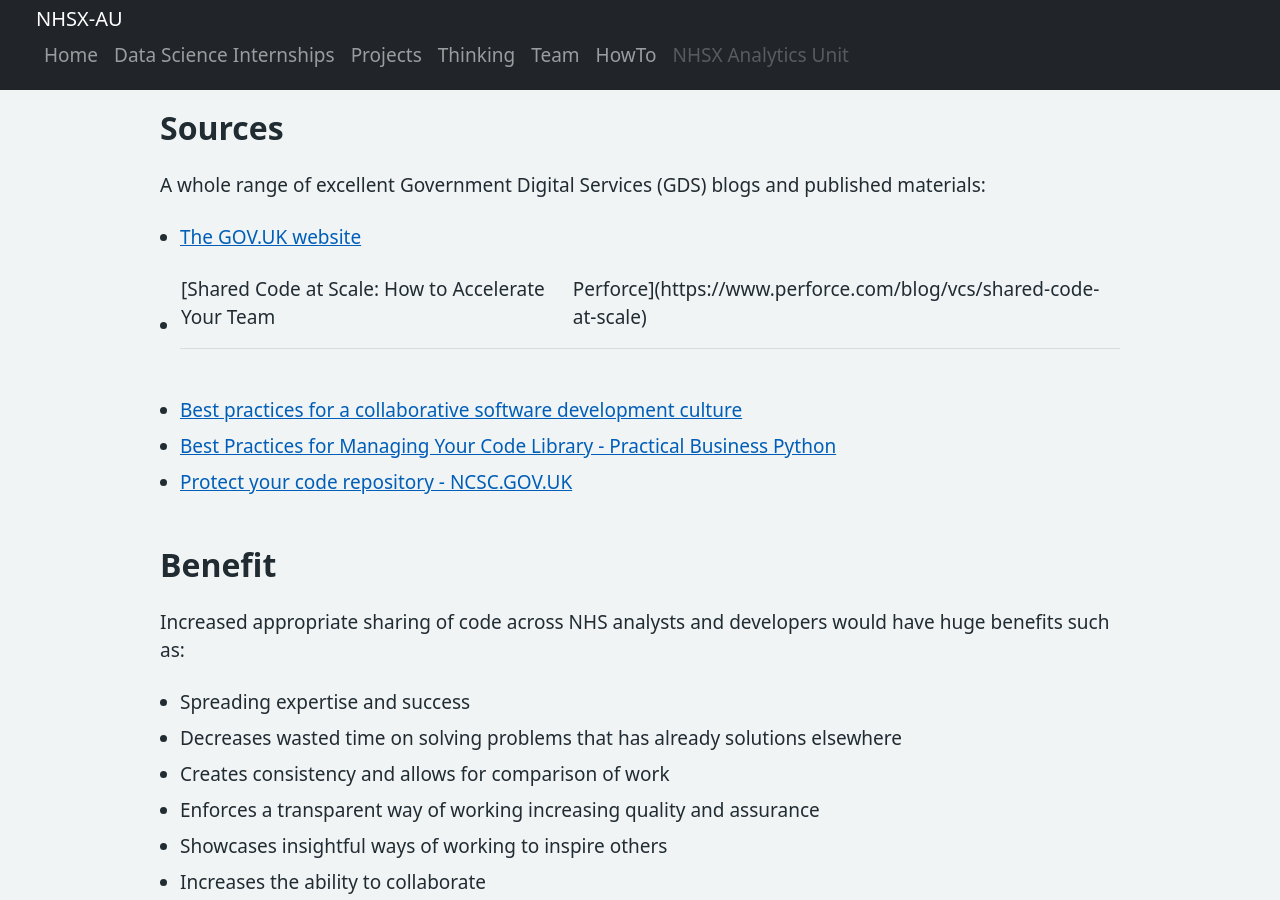
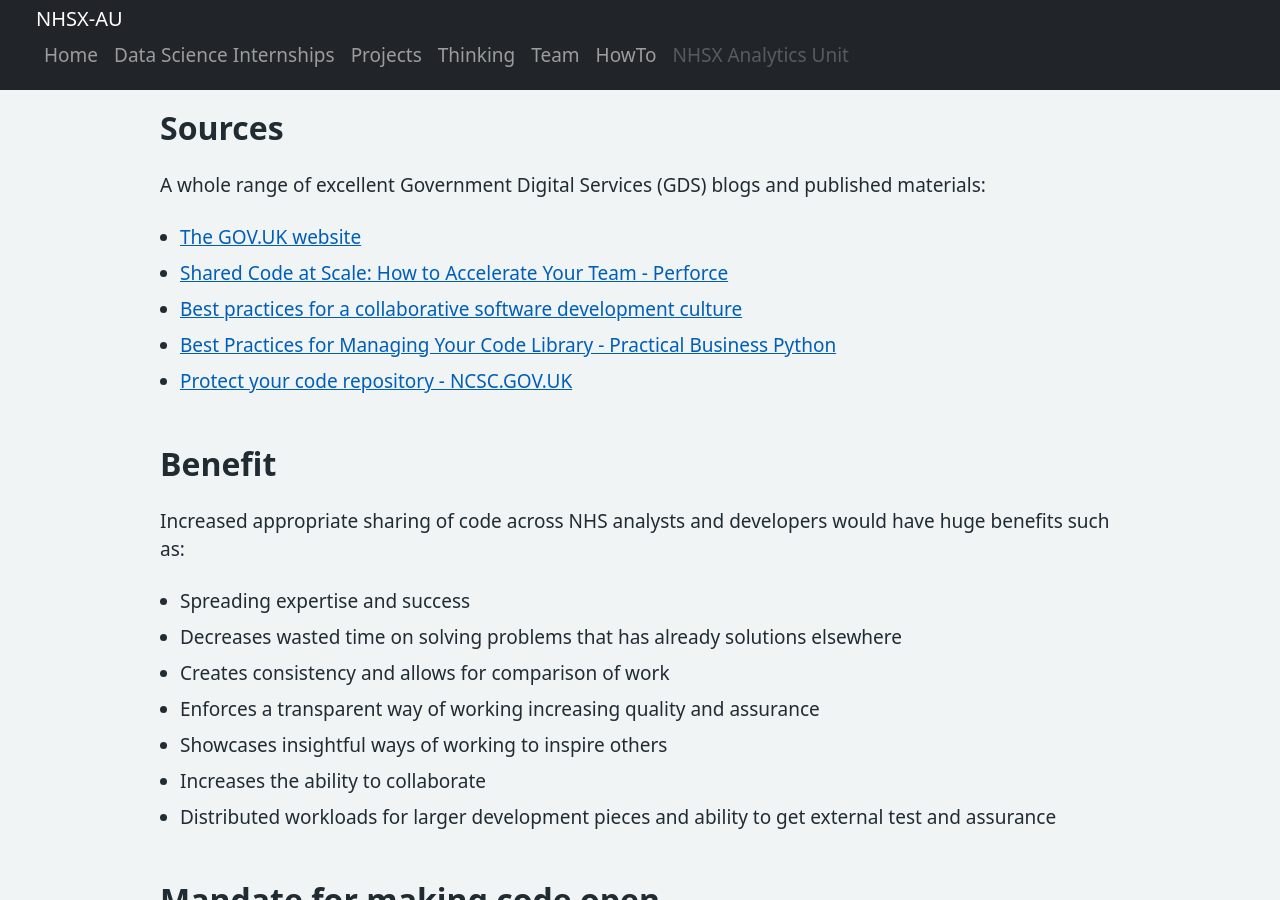
Before and after one commit to nhsx/AnalyticsUnit, a Jekyll site: the page built from codingintheopen.md, in a window 1280 px wide and 900 px high, scrolled down 722 px. Built offline with Jekyll 4.4.1, drawn with Linux system fonts in a browser that asks for light colours.

Commit message:
Update codingintheopen.md

```diff
--- a/codingintheopen.md
+++ b/codingintheopen.md
@@ -19,7 +19,7 @@ Summarising a range of advice and recommendations alongside evidence of the mand
 A whole range of excellent Government Digital Services (GDS) blogs and published materials:
 
 - [The GOV.UK website](https://www.gov.uk/)
-- [Shared Code at Scale: How to Accelerate Your Team | Perforce](https://www.perforce.com/blog/vcs/shared-code-at-scale)
+- [Shared Code at Scale: How to Accelerate Your Team - Perforce](https://www.perforce.com/blog/vcs/shared-code-at-scale)
 - [Best practices for a collaborative software development culture](https://resources.github.com/whitepapers/Best-practices-collaborative-software-development/)
 - [Best Practices for Managing Your Code Library - Practical Business Python](https://pbpython.com/best-practices.html)
 - [Protect your code repository - NCSC.GOV.UK](https://www.ncsc.gov.uk/collection/developers-collection/principles/protect-your-code-repository)
```
